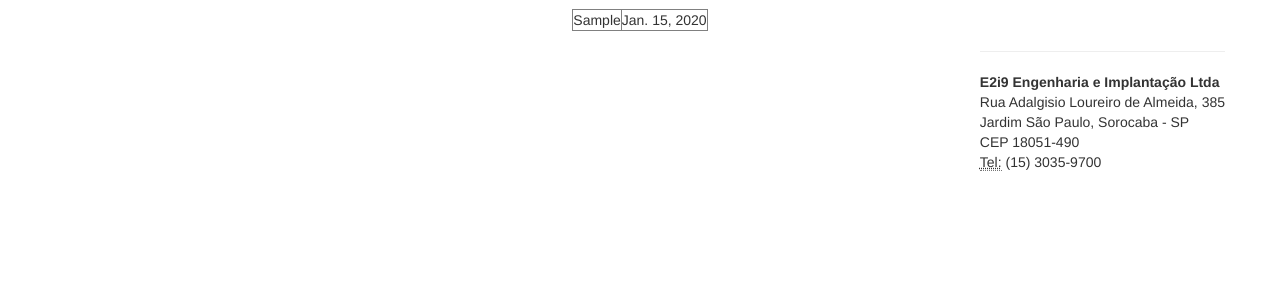
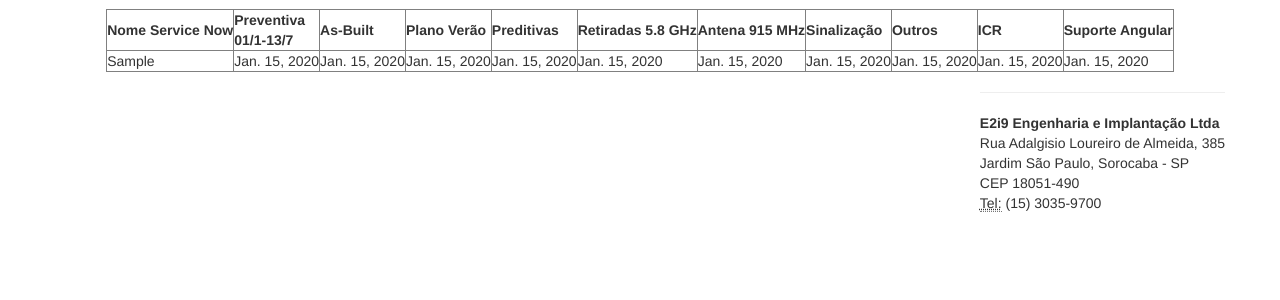
Before and after one commit to cezarsantanna-zz/TemosPortal, a Django app: page /search/ in a window 1280 px wide. Shown: the part 51-351 px from the top of the page. Run offline with Django 3.2, Linux system fonts and the light colour scheme; tables that the repository leaves empty hold one stand-in row (values such as "Sample post"); some libraries are stand-ins or nearby versions.

Commit message:
ATT -  Montagem do search.html

```diff
--- a/main/templates/main/search.html
+++ b/main/templates/main/search.html
@@ -7,11 +7,33 @@
 {% block content %}
   <div class="row">
     <br>
-      <table border=1>
+      <table border="1" cellpadding="5" cellspacing="1">
+      	  <tr>
+            <th>Nome Service Now</th>
+            <th>Preventiva<br>01/1-13/7</th>
+            <th>As-Built</th>
+            <th>Plano Verão</th>
+            <th>Preditivas</th>
+            <th>Retiradas 5.8 GHz</th>
+            <th>Antena 915 MHz</th>
+            <th>Sinalização</th>
+            <th>Outros</th>
+            <th>ICR</th>
+            <th>Suporte Angular</th>
+         </tr>
         {% for object in object_list %}
           <tr>
             <td> {{ object.posto }} </td>
             <td> {{ object.preventiva }} </td>
+            <td> {{ object.asbuilt }} </td>
+            <td> {{ object.plano_verao }} </td>
+            <td> {{ object.preditiva }} </td>
+            <td> {{ object.retirada58 }} </td>
+            <td> {{ object.antena915 }} </td>
+            <td> {{ object.sinal }} </td>
+            <td> {{ object.outro }} </td>
+            <td> {{ object.icr }} </td>
+            <td> {{ object.suporte_angular }} </td>
           </tr>
         {% endfor %}
       </table>
```
